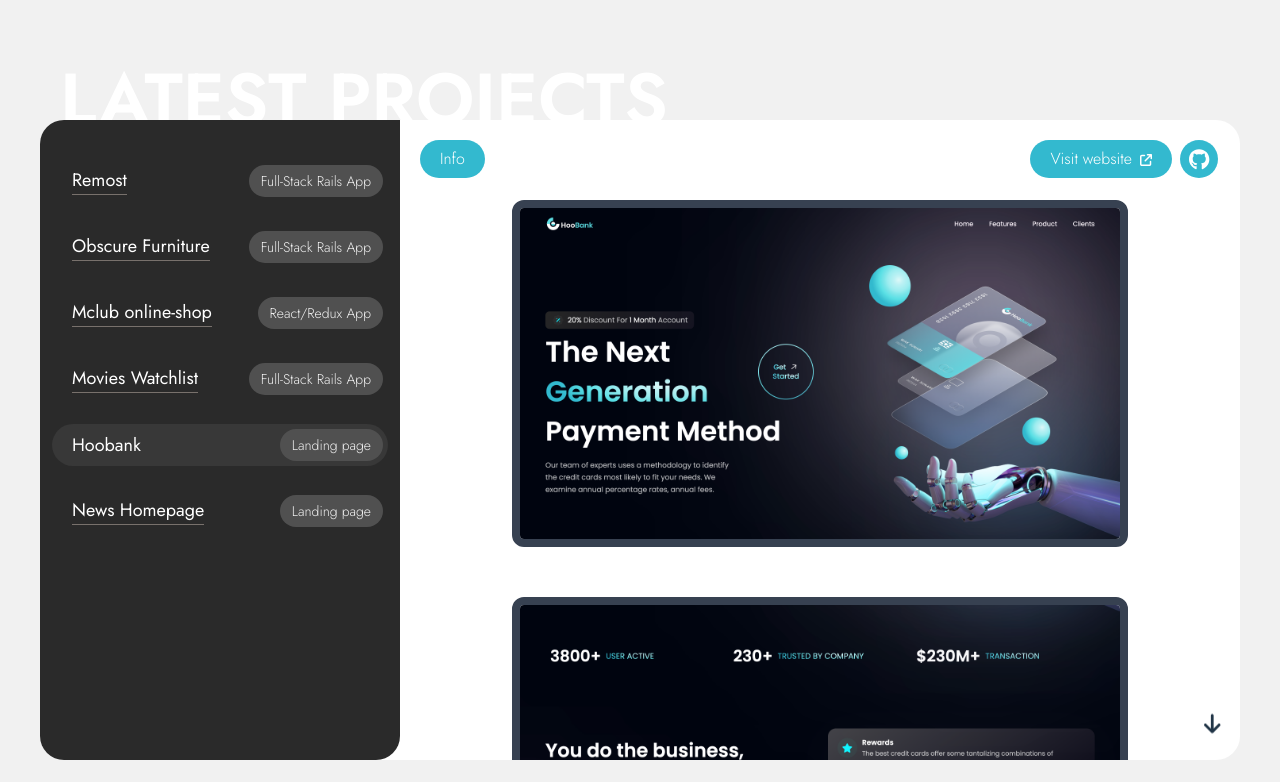
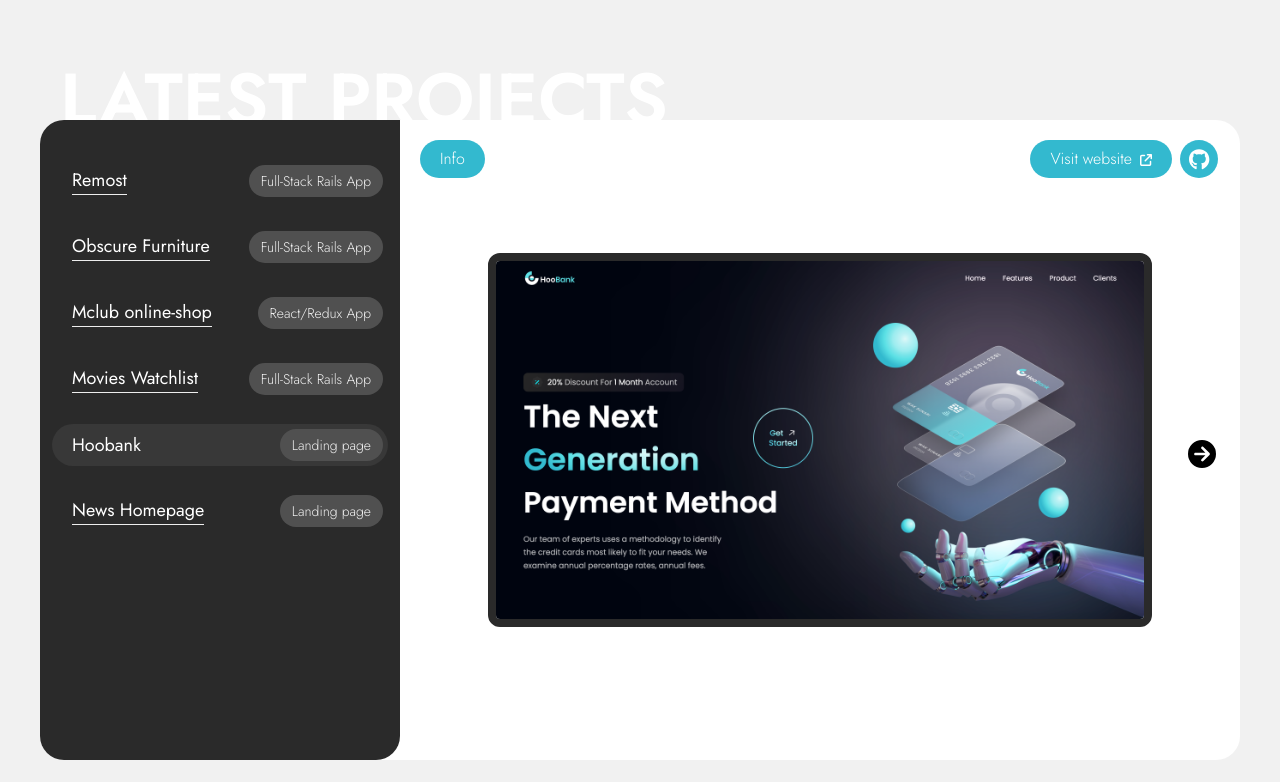
Before and after one commit to jane-doronina/react-portfolio, a React (Vite) app: page /projects/hoobank in a window 1280 px wide. Shown: the part 678-1460 px from the top of the page. Built offline with nearby package versions, Linux system fonts and the light colour scheme.

Commit message:
fix: change the verticall scroll for images to horizontal carousel for better UX/UI

```diff
--- a/package.json
+++ b/package.json
@@ -15,6 +15,7 @@
     "@fortawesome/free-regular-svg-icons": "^6.4.0",
     "@fortawesome/free-solid-svg-icons": "^6.4.0",
     "@fortawesome/react-fontawesome": "^0.2.0",
+    "@material-tailwind/react": "^2.0.4",
     "localforage": "^1.10.0",
     "match-sorter": "^6.3.1",
     "react": "^18.2.0",
--- a/src/components/Gallery.jsx
+++ b/src/components/Gallery.jsx
@@ -5,26 +5,26 @@
     <div className="grid grid-cols-3 gap-3 w-[70%] h-[100%] overflow-hidden rounded-l-3xl p-4 bg-darkGrey">
       <div className="gallery-column-1">
         {gallery.slice(0,3).map((image, i) => {
-          return <img key={i} src={image} className="w-[100%] object-cover mb-3" />
+          return <img key={i} src={image} preload className="w-[100%] object-cover mb-3" />
         })}
         {gallery.slice(0,3).map((image, i) => {
-          return <img key={i} src={image} className="w-[100%] object-cover mb-3" />
+          return <img key={i} src={image} preload className="w-[100%] object-cover mb-3" />
         })}
       </div>
       <div className="gallery-column-2">
         {gallery.slice(3,6).map((image, i) => {
-          return <img key={i} src={image} className="w-[100%] object-cover mb-3" />
+          return <img key={i} src={image} preload className="w-[100%] object-cover mb-3" />
         })}
         {gallery.slice(3,6).map((image, i) => {
-          return <img key={i} src={image} className="w-[100%] object-cover mb-3" />
+          return <img key={i} src={image} preload className="w-[100%] object-cover mb-3" />
         })}
       </div>
       <div className="gallery-column-1">
         {gallery.slice(7,9).map((image, i) => {
-          return <img key={i} src={image} className="w-[100%] object-cover mb-3" />
+          return <img key={i} src={image} preload className="w-[100%] object-cover mb-3" />
         })}
         {gallery.slice(7,9).map((image, i) => {
-          return <img key={i} src={image} className="w-[100%] object-cover mb-3" />
+          return <img key={i} src={image} preload className="w-[100%] object-cover mb-3" />
         })}
       </div>
     </div>
--- a/src/components/Image.jsx
+++ b/src/components/Image.jsx
@@ -1,10 +1,12 @@
-import { useState, useEffect } from "react";
-import { useLocation } from 'react-router-dom';
 
-const Image = ({image}) => {
+const Image = ({image, active}) => {
   const { img, type } = image
+
   return (
-    <img src={img} className={`w-[100%] object-cover rounded-xl ${ type === "desktop" ? "border-8 border border-gray-700" : ""} mb-[50px] first:mt-20 animate-image`}/>
+    <img
+          src={img}
+          className={`object-contain rounded-xl ${ type === "desktop" ? "border-8 border border-darkGrey" : ""} animate-image`}
+          />
   )
 }
 
--- a/src/components/Projects.jsx
+++ b/src/components/Projects.jsx
@@ -32,8 +32,8 @@
           <div className="w-[100%] md:w-[30%] h-[40vh] overflow-y-auto md:h-[100%] rounded-b-3xl md:rounded-l-3xl bg-darkGrey py-10 px-3">
             {projects.map(project => <MenuItem key={project.id} project={project} selected={project === selectedProject}/>)}
           </div>
-          <div className="w-[100%] md:w-[70%] h-[40vh] md:h-[100%] relative px-2 md:px-14">
-            <div className="absolute left-2 md:left-[20px] w-[95%] flex justify-between py-5">
+          <div className="w-[100%] md:w-[70%] h-[40vh] md:h-[100%] relative px-2 md:px-14 flex justify-center items-center">
+            <div className="absolute left-2 top-0 md:left-[20px] w-[95%] flex justify-between py-5">
               <Button text={infoIsOpen ? <FontAwesomeIcon icon={faXmark} className="font-light" /> : "Info" } padding={infoIsOpen ? "px-[14px]" : "px-[20px]" } bg={selectedProject.color} onClick={openInfoHandler}/>
               <div className="flex">
                 <Button text="Visit website" padding="px-[20px]" icon={faArrowUpRightFromSquare} bg={selectedProject.color} onClick={() => externalLinkHandler(selectedProject.url)}/>
--- a/src/components/Screenshots.jsx
+++ b/src/components/Screenshots.jsx
@@ -1,53 +1,54 @@
 import Image from "./Image";
 
-import { useState, useRef } from "react";
+import { useState, useEffect } from "react";
 import { FontAwesomeIcon } from '@fortawesome/react-fontawesome'
-import { faArrowDown, faArrowUp } from '@fortawesome/free-solid-svg-icons'
+import { faCircleArrowRight, faCircleArrowLeft } from '@fortawesome/free-solid-svg-icons'
 
 const Screenshots = ({images}) => {
-  const [downArrow, setDownArrow] = useState(true);
-  const prevScrollY = useRef(0);
+  const [rightArrowVisible, setRightArrowVisible] = useState(true);
+  const [leftArrowVisible, setLeftArrowVisible] = useState(false);
+  const [currentImage, setCurrentImage] = useState(0);
 
-  const handleScroll = (event) => {
-    const currentScrollY = event.target.scrollTop;
-    const scrollPosition = event.target.scrollTop;
-    const element = document.getElementById('screenshots-section');
-    const contentHeight = element.scrollHeight;
-    const containerHeight = element.clientHeight;
-    const scrollableHeight = contentHeight - containerHeight;
+  const goToNextImage = () => {
+    if (currentImage < images.length - 1) {
+      setCurrentImage(currentImage + 1)
+    }
+  };
 
-    if (currentScrollY === 0 || (currentScrollY > prevScrollY.current && scrollPosition < scrollableHeight)) {
-      console.log("scrolling down")
-      setDownArrow(true);
-    } else if (currentScrollY === scrollableHeight || currentScrollY < prevScrollY.current) {
-      console.log("scrolling up")
-      setDownArrow(false);
+  useEffect(() => {
+    if (currentImage === images.length - 1) {
+      setRightArrowVisible(false)
+    } else if (currentImage < images.length - 1) {
+      setRightArrowVisible(true)
     }
-    prevScrollY.current = currentScrollY;
-  }
+    if (currentImage === 0) {
+      setLeftArrowVisible(false)
+    } else if (currentImage > 0) {
+      setLeftArrowVisible(true)
+    }
+  }, [currentImage]);
 
-  const scrollToNextImage = (e) => {
-    const container = e.currentTarget.parentElement;
-    container.scrollBy(0, 360);
-  }
-
-  const scrollToPreviousImage = (e) => {
-    const container = e.currentTarget.parentElement;
-    container.scrollBy(0, -360);
+  const goToPreviousImage = () => {
+    console.log("go to previous")
+    if (currentImage > 0) {
+      setCurrentImage(currentImage - 1)
+    }
   }
 
   return (
     <>
-      <div id="screenshots-section" className="h-[100%] w-[100%] mx-auto scroll-snap-y mandatory overflow-y-scroll screenshots px-0 md:px-14" onScroll={handleScroll}>
-        {images.map((image, i) => <Image key={i} image={image} />)}
-        {downArrow ?
-          <FontAwesomeIcon
-            icon={faArrowDown}
-            className="absolute right-[20px] bottom-[20px] text-[22px] animate-bounce" onClick={scrollToNextImage}
-          /> : <FontAwesomeIcon
-            icon={faArrowUp}
-            className="absolute right-[20px] bottom-[20px] text-[22px] animate-bounce" onClick={scrollToPreviousImage}
-          />}
+      <div id="screenshots-section" className="h-[100%] w-[100%] mx-auto flex items-center screenshots px-0 md:px-8">
+        <Image image={images[currentImage]} active={true}/>
+        {rightArrowVisible && <FontAwesomeIcon
+          icon={faCircleArrowRight}
+          className="absolute top-[50%] right-6 text-[28px]"
+          onClick={goToNextImage}
+        />}
+        {leftArrowVisible && <FontAwesomeIcon
+          icon={faCircleArrowLeft}
+          className="absolute top-[50%] left-6 text-[28px] z-[20]"
+          onClick={goToPreviousImage}
+        />}
       </div>
     </>
   )
--- a/src/index.css
+++ b/src/index.css
@@ -66,7 +66,7 @@
   transform: scale(1.2);
 }
 
-@media (prefers-color-scheme: light) {
+/* @media (prefers-color-scheme: light) {
   :root {
     color: #213547;
     background-color: #ffffff;
@@ -74,7 +74,7 @@
   button {
     background-color: #f9f9f9;
   }
-}
+} */
 
 @keyframes showTopText {
   0% { transform: translate3d(0, 100%, 0); }
@@ -116,18 +116,6 @@
   transform: translate(0, -100%);
 }
 
-/* SCROLLBAR ON SCREENSHOTS */
-.screenshots::-webkit-scrollbar {
-  display: none;
-}
-
-/* Hide scrollbar for IE, Edge and Firefox */
-.screenshots {
-  -ms-overflow-style: none;  /* IE and Edge */
-  scrollbar-width: none;  /* Firefox */
-}
-
-
 /* INFO WINDOW TRANSITION */
 .button-transition {
   transition: padding 0.5s ease, background-color 0.8s ease;
@@ -142,21 +130,19 @@
   opacity: 1;
 }
 
+.animate-image {
+  animation: appear 1.2s ease-in-out;
+}
 
 @keyframes appear {
   0% {
     opacity: 0;
-    /* transform: translateX(); */
   }
   100% {
     opacity: 1;
-    /* transform: translateX(0); */
   }
 }
 
-.animate-image {
-  animation: appear 1.2s ease-in-out;
-}
 
 .gallery-column-1 {
   animation: slideImages 40s linear infinite;
--- a/src/main.jsx
+++ b/src/main.jsx
@@ -3,11 +3,14 @@
 import App from './App.jsx'
 import './index.css'
 import { BrowserRouter as Router } from 'react-router-dom';
+import { ThemeProvider } from "@material-tailwind/react";
 
 ReactDOM.createRoot(document.getElementById('root')).render(
   <React.StrictMode>
     <Router>
-      <App />
+      <ThemeProvider>
+        <App />
+      </ThemeProvider>
     </Router>
   </React.StrictMode>,
 )
--- a/tailwind.config.js
+++ b/tailwind.config.js
@@ -1,5 +1,8 @@
 /** @type {import('tailwindcss').Config} */
-export default {
+
+import withMT from "@material-tailwind/react/utils/withMT";
+
+export default withMT({
   content: ["./index.html", "./src/**/*.{js,jsx}"],
   mode: "jit",
   theme: {
@@ -34,4 +37,4 @@
     },
   },
   plugins: [],
-}
+})
```
Also changed, not shown: 1 other file (tests, documents, lock files or other folders).
